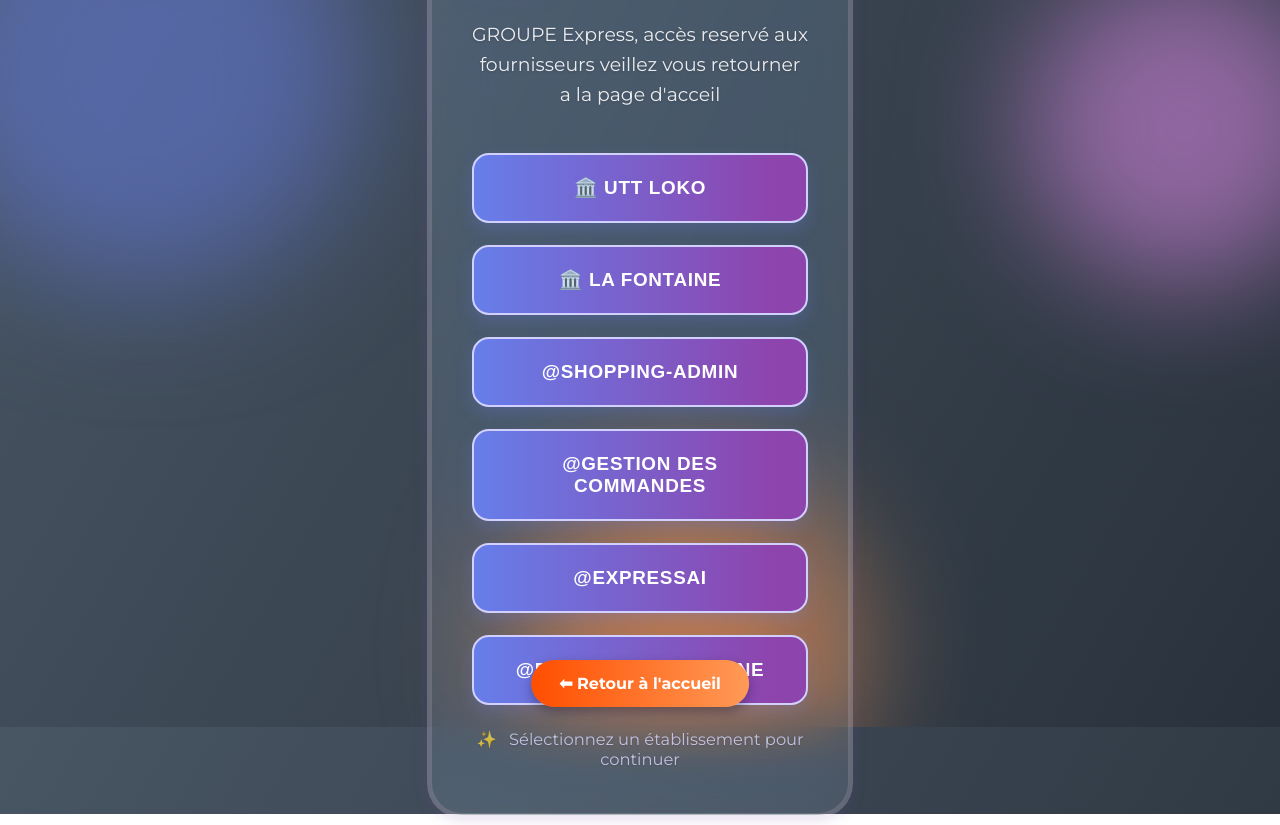
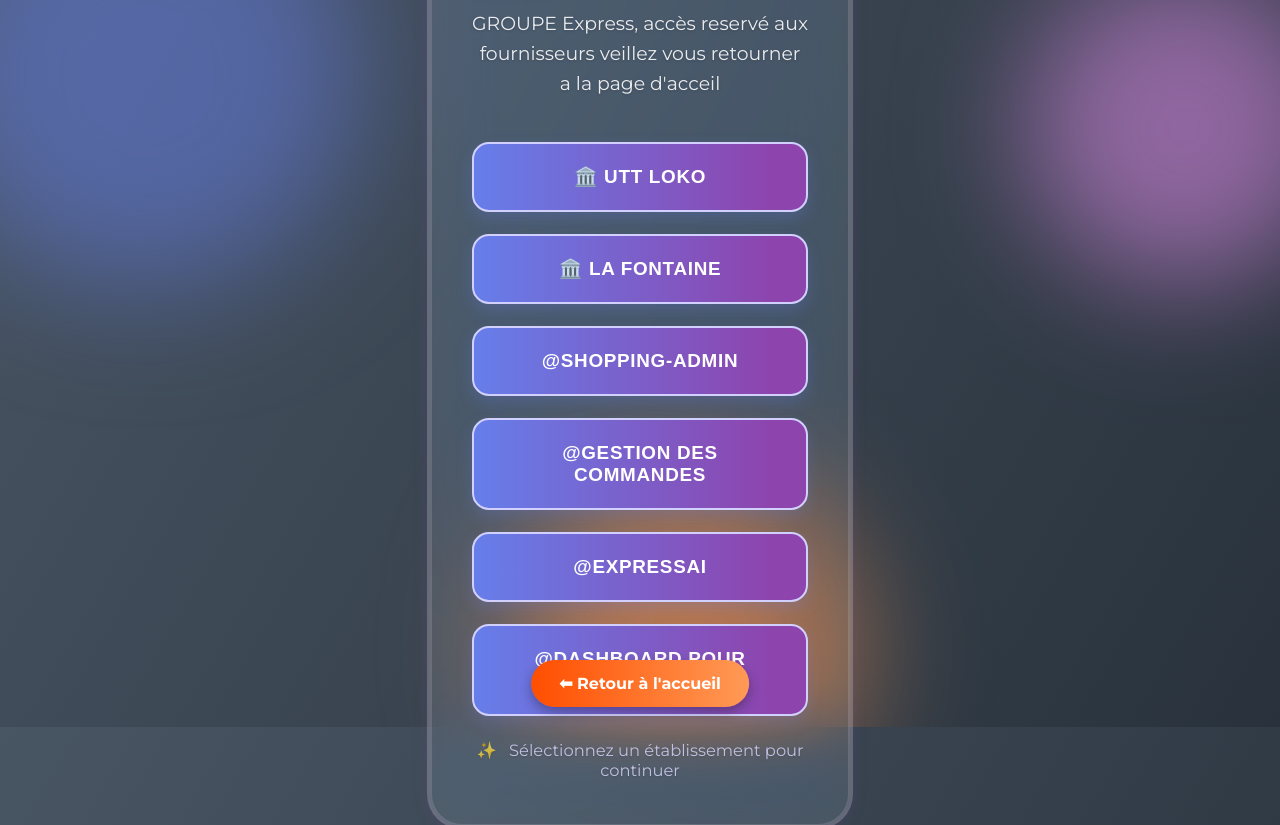
Before and after one commit to JARDO2003/GROUPE-EXPRESS, a plain HTML site: page fournisseur.html in a window 1280 px wide. Shown: the part 73-898 px from the top of the page. Drawn offline with Linux system fonts and the light colour scheme.

Commit message:
Update fournisseur.html
kl

```diff
--- a/fournisseur.html
+++ b/fournisseur.html
@@ -273,7 +273,7 @@
                 @expressAI
             </button>
             <button class="btn btn-utt" onclick="accessSupplier('marcio.html')">
-                @DashboardFontaine
+                @Dashboard pour l'ajout
             </button>
         </div>
         <div class="footer">
```
